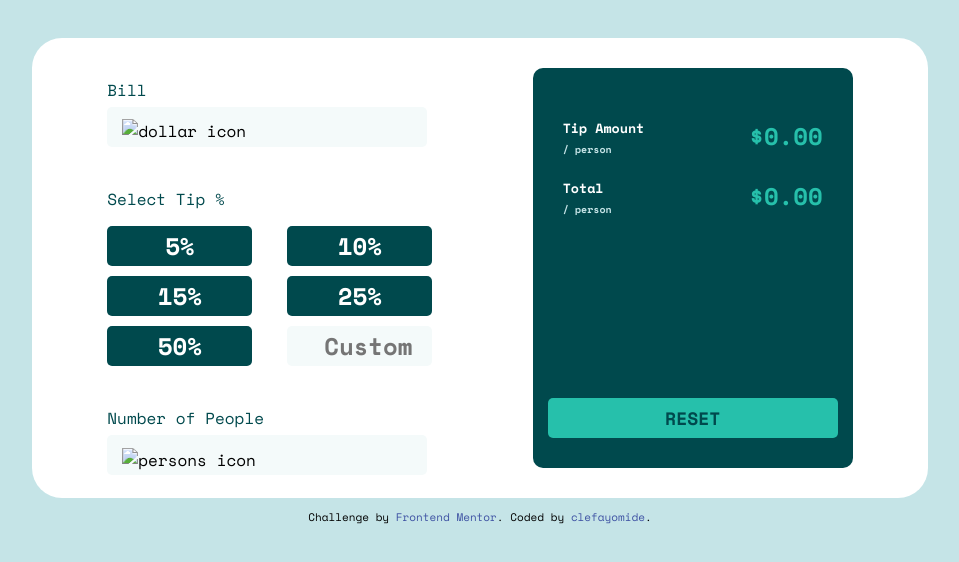
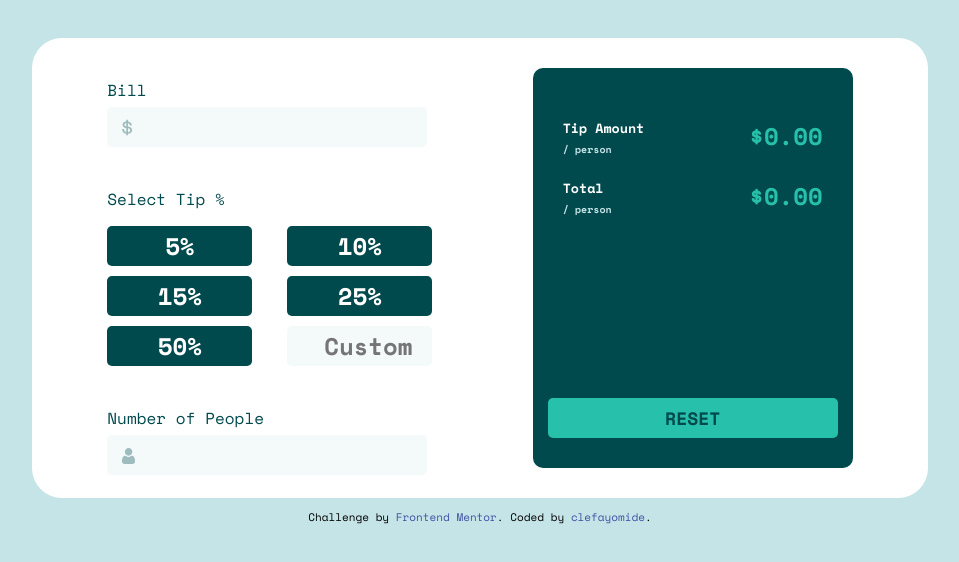
Before and after one commit to clefayomide/tip-calc, a plain HTML site: page index.html in a window 1280 px wide. Shown: the part 106-668 px from the top of the page, without its empty margins (160-1119 px from the left). Drawn offline with nearby package versions, Linux system fonts and the light colour scheme.

Commit message:
fixed broken links

```diff
--- a/index.html
+++ b/index.html
@@ -41,7 +41,7 @@
               <label for="bill">Bill</label>
               <input type="number" name="bill" class="bill" required/>
               <img
-                src="../dayOne/tip-calculator-app/images/icon-dollar.svg"
+                src="tip-calculator-app/images/icon-dollar.svg"
                 alt="dollar icon"
                 class="dollar-icon"
               />
@@ -63,7 +63,7 @@
               <label for="persons">Number of People</label>
               <input type="number" name="persons" class="num-of-persons" required/>
               <img
-                src="../dayOne/tip-calculator-app/images/icon-person.svg"
+                src="tip-calculator-app/images/icon-person.svg"
                 alt="persons icon"
                 class="persons"
               />
```
